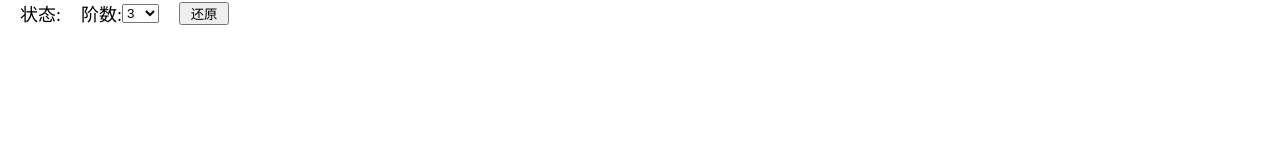
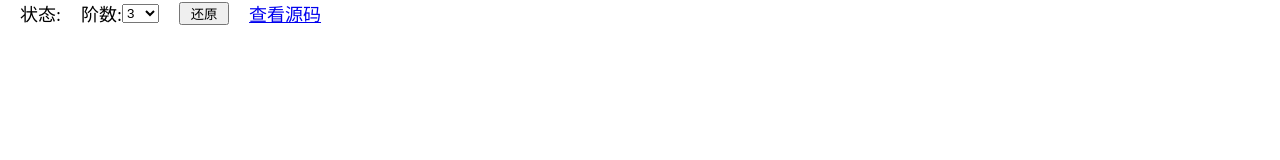
Before and after one commit to pengfeiw/rubiks-cube, a website: page index.html in a window 1280 px wide. Shown: the top 160 px of the page. Drawn offline with Linux system fonts and the light colour scheme.

Commit message:
feat: add source link

```diff
--- a/index.html
+++ b/index.html
@@ -91,6 +91,9 @@
         <div class="status-item">
             <button id="disorder">打乱</button>
         </div>
+        <div>
+            <a href="https://github.com/pengfeiw/rubiks-cube">查看源码</a>
+        </div>
     </div>
     <script type="module" src="./out-tsc/src/index.js"></script>
 </body>
```
